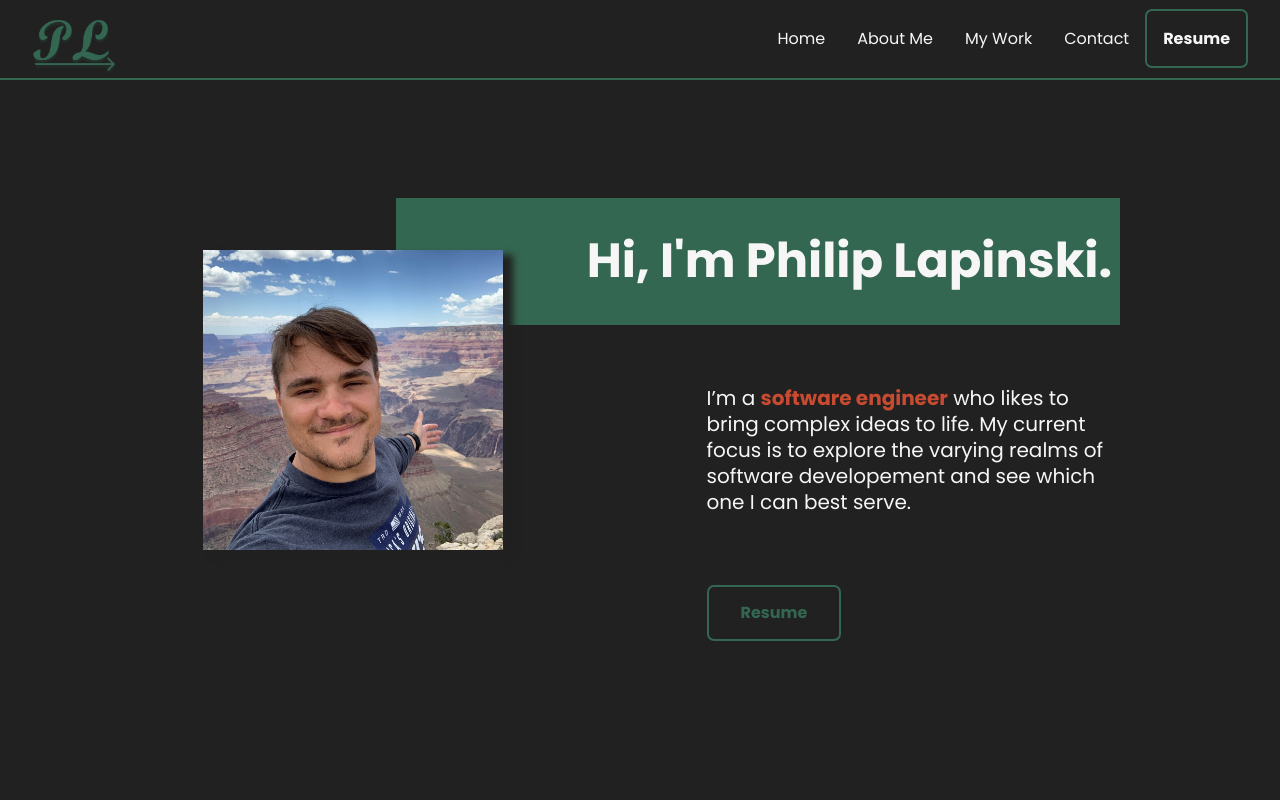
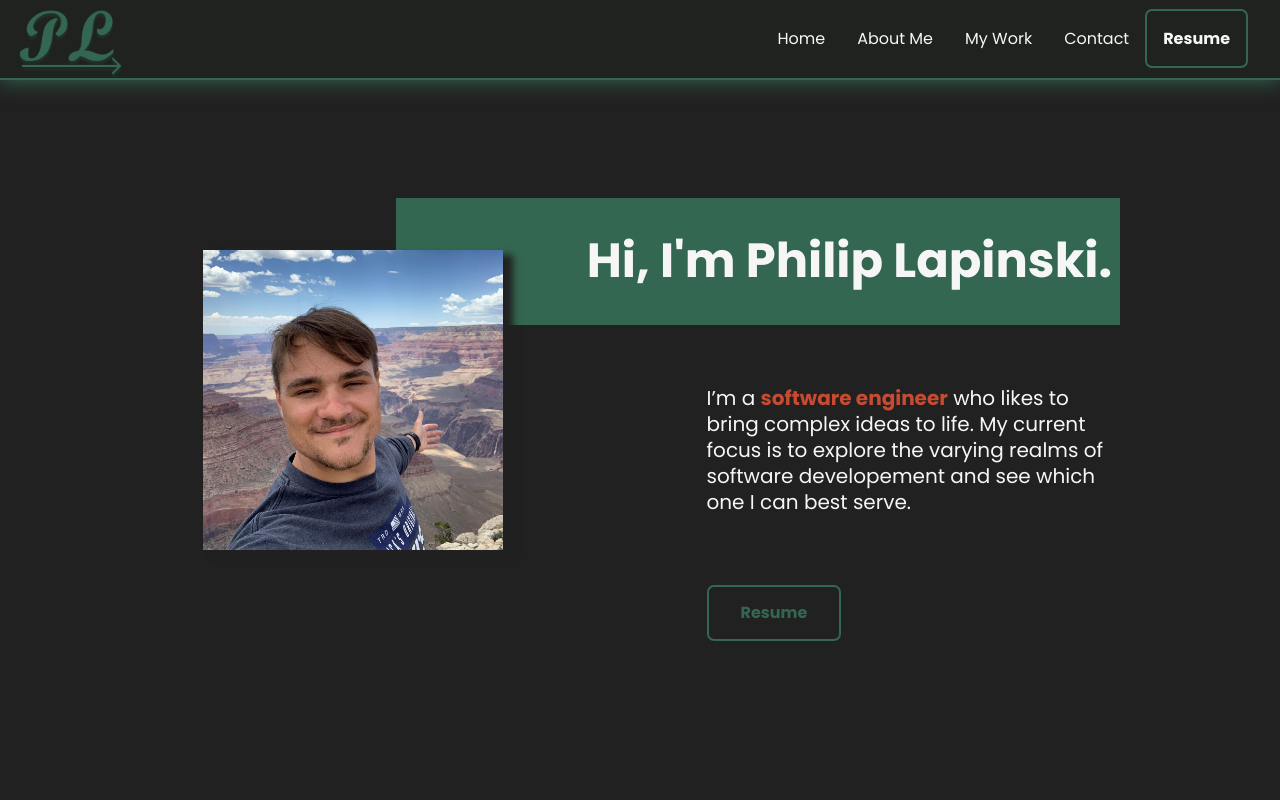
Before and after one commit to PolskaTag/PolskaTag.github.io, a React (Create React App) app: page / in a window 1280 px wide. Shown: the top 800 px of the page. Built offline with nearby package versions, Linux system fonts and the light colour scheme.

Commit message:
Adustments: Contact, Footer, Navbar Contact button href changed to be able to send email Added email to the bottom of footer Began Adding navbar scroll function, not working yet.

```diff
--- a/src/App.css
+++ b/src/App.css
@@ -18,6 +18,7 @@
   --clr-dark: rgb(33, 33, 33);
   --clr-lighterDark: rgba(196, 196, 196, 0.1);
   --clr-accent: #346751;
+  --clr-navbar: rgb(31, 34, 31);
   --clr-accent2: #c84b31;
 
   --fs-h1: 3rem;
@@ -101,7 +102,7 @@ body {
   position: fixed;
   background-color: var(--clr-dark);
   top: 0px;
-  z-index: 11;
+  z-index: 999;
   padding: 0px 0px;
   width: 100%;
   height: 80px;
@@ -110,6 +111,14 @@ body {
   pointer-events: auto;
   user-select: auto;
 }
+
+/* .scroll-down {
+  transform: translate3d(0, -150%, 0);
+}
+
+.scroll-up {
+  transform: translate3d(0, 150%, 0);
+} */
 
 .main-nav {
   display: flex;
@@ -120,8 +129,9 @@ body {
   position: relative;
   width: 100%;
   counter-reset: item 0;
-  z-index: 99;
   border-bottom: 2px var(--clr-accent) solid;
+  box-shadow: 0px 1px 20px var(--clr-accent);
+  background-color: var(--clr-navbar);
 }
 
 .nav-links-container {
@@ -152,8 +162,8 @@ body {
 .nav-logo img {
   position: relative;
   text-decoration: none;
-  top: 10px;
-  width: 120px;
+  top: 5px;
+  width: 110px;
   height: auto;
   justify-self: center;
 }
@@ -195,6 +205,7 @@ body {
     height: 92vh;
     top: 6.5vh;
     padding: 0%;
+    margin: 0;
     display: flex;
     flex-direction: column;
     align-items: center;
--- a/src/components/Contact.js
+++ b/src/components/Contact.js
@@ -9,7 +9,7 @@ function Contact() {
       </h3>
       <a
         className="email-link"
-        href="philiplapinski.pl@gmail.com"
+        href="mailto:philiplapinski.pl@gmail.com"
         target="_blank"
         rel="noopener noreferrer"
       >
--- a/src/components/Footer.js
+++ b/src/components/Footer.js
@@ -37,7 +37,10 @@ function Footer() {
         </a>
       </div>
       <div className="creds">
-        <span>Designed & Built by Philip Lapinski</span>
+        <span>
+          Designed & Built by Philip Lapinski <br />
+        </span>
+        <span>PhilipLapinski.PL@gmail.com</span>
       </div>
     </section>
   );
--- a/src/components/Navbar.js
+++ b/src/components/Navbar.js
@@ -1,7 +1,41 @@
-import pl from "../resources/PL.png";
+import React, { useEffect, useState } from "react";
+import pl from "../resources/PL-box.png";
 import resume from "../resources/PhilipLapinskiResume.pdf";
 
 function Navbar() {
+  const [scrollPos, setScrollPos] = useState(0);
+  const controlNavbar = () => {
+    const header = document.querySelector("header");
+    if (window.scrollY <= 0) {
+      header.classList.remove("scroll-up");
+      return;
+    }
+
+    if (
+      window.scrollY > scrollPos &&
+      !header.classList.contains("scroll-down")
+    ) {
+      header.classList.remove("scroll-up");
+      header.classList.add("scroll-down");
+    } else if (
+      window.scrollY < scrollPos &&
+      header.classList.contains("scroll-down")
+    ) {
+      header.classList.remove("scroll-down");
+      header.classList.add("scroll-up");
+    }
+
+    console.log(`last scroll: ${scrollPos} this scroll: ${window.scrollY}`);
+    setScrollPos(window.scrollY);
+  };
+
+  useEffect(() => {
+    window.addEventListener("scroll", controlNavbar);
+    return () => {
+      window.removeEventListener("scroll", controlNavbar);
+    };
+  }, []);
+
   const activateHamburger = (e) => {
     const nav = document.querySelector(".nav-links");
     const navLinks = document.querySelectorAll(".nav-links li");
@@ -20,11 +54,11 @@ function Navbar() {
   };
 
   return (
-    <header className="navbar-header">
+    <header className={`navbar-header`}>
       <nav className="main-nav">
         <div className="nav-logo-container">
-          <a className="nav-logo">
-            <img src={pl} href="#home"></img>
+          <a href="#home" className="nav-logo">
+            <img src={pl}></img>
           </a>
         </div>
         <div className="nav-links-container">
```
Also changed, not shown: src/resources/PL-box.png (added).
